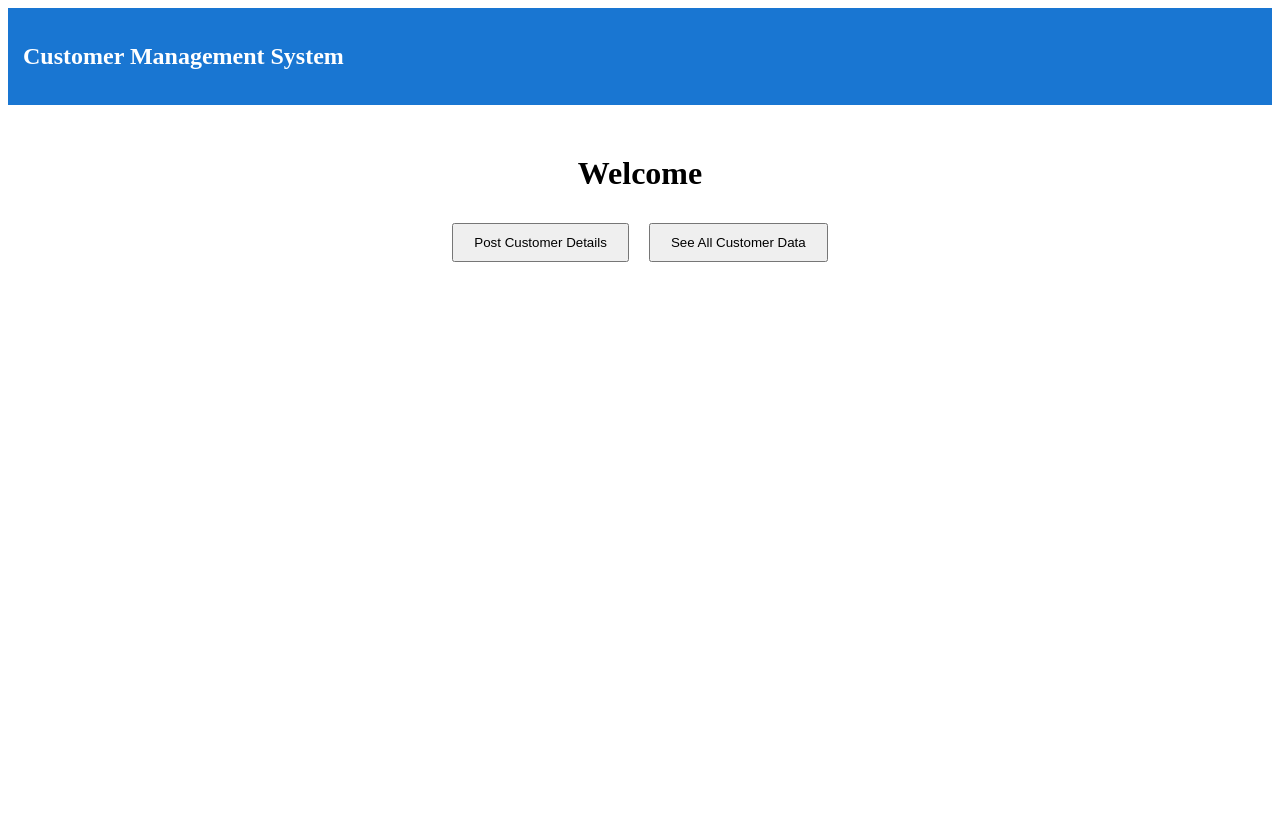
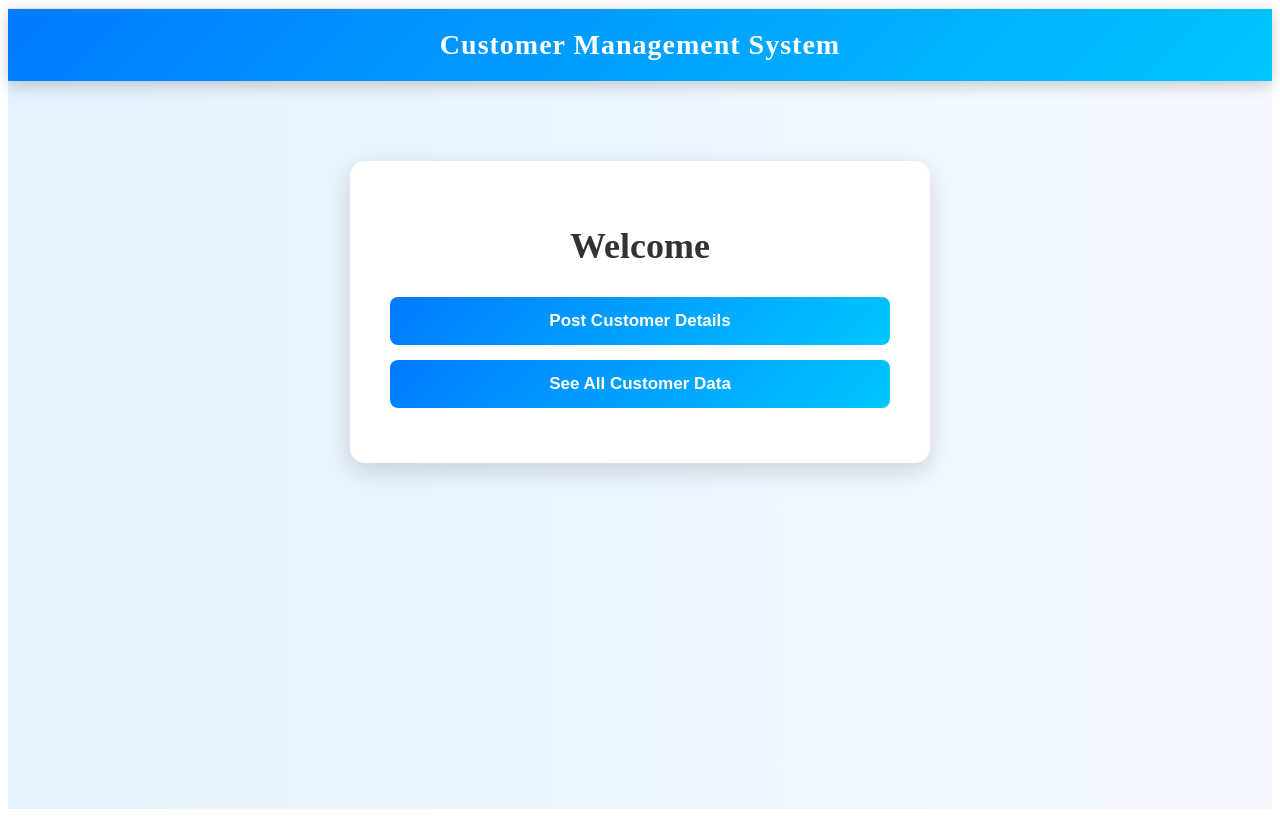
Before and after one commit to anjalivaidya01/crud-angular, an Angular app: page / in a window 1280 px wide. Built offline with nearby package versions, Linux system fonts and the light colour scheme.

Commit message:
Added delete button methods

```diff
--- a/src/app/components/home/home.component.css
+++ b/src/app/components/home/home.component.css
@@ -1,16 +1,78 @@
-.navbar{
-  background-color: #1976d2;
-  color:white;
-  padding:15px;
+/* Full Page Background */
+body {
+    margin: 0;
+    font-family: Arial, Helvetica, sans-serif;
 }
 
-.container{
-  text-align:center;
-  margin-top:50px;
+/* Navbar */
+.navbar {
+    background: linear-gradient(135deg, #007bff, #00c6ff);
+    color: white;
+    padding: 20px 40px;
+    box-shadow: 0 4px 15px rgba(0,0,0,0.2);
+    text-align: center;
 }
 
-button{
-  padding:10px 20px;
-  margin:10px;
-  cursor:pointer;
+.navbar h2 {
+    margin: 0;
+    font-size: 28px;
+    letter-spacing: 1px;
 }
+
+/* Main Container */
+.container {
+    width: 500px;
+    margin: 80px auto;
+    padding: 40px;
+    text-align: center;
+    background: #ffffff;
+    border-radius: 15px;
+    box-shadow: 0 8px 25px rgba(0,0,0,0.15);
+    transition: transform 0.3s ease;
+}
+
+.container:hover {
+    transform: translateY(-5px);
+}
+
+/* Welcome Heading */
+.container h1 {
+    color: #333;
+    margin-bottom: 30px;
+    font-size: 36px;
+}
+
+/* Buttons */
+.container button {
+    display: block;
+    width: 100%;
+    margin: 15px 0;
+    padding: 14px;
+    border: none;
+    border-radius: 8px;
+    background: linear-gradient(135deg, #007bff, #00c6ff);
+    color: white;
+    font-size: 17px;
+    font-weight: bold;
+    cursor: pointer;
+    transition: all 0.3s ease;
+}
+
+/* Hover Effect */
+.container button:hover {
+    transform: scale(1.05);
+    box-shadow: 0 6px 18px rgba(0,123,255,0.4);
+}
+
+/* Click Effect */
+.container button:active {
+    transform: scale(0.97);
+}
+
+/* Page Background */
+:host {
+    display: block;
+    min-height: 100vh;
+    background: linear-gradient(to right, #e3f2fd, #f5f9ff);
+    padding-top: 1px;
+}
--- a/src/app/components/post-customer/post-customer.component.html
+++ b/src/app/components/post-customer/post-customer.component.html
@@ -1,7 +1,4 @@
-<button  class="hbtn" routerLink="/" style="width: 100px;
-     align-items: center;">
-    Home
-  </button>
+
 
 
 <div class="container">
@@ -54,13 +51,8 @@
 
       </div>
 
-      <button
-        type="submit"
-        (click)="postCustomer()">
-
-        Post
-
-      </button>
+      <button type="submit" (click)="postCustomer()"> Post</button>
+      <button routerLink="/" > Home </button>
 
     </form>
 
--- a/src/app/components/update-customer/update-customer.component.html
+++ b/src/app/components/update-customer/update-customer.component.html
@@ -1,4 +1,4 @@
-<p>update-customer works!</p>
+
 <div class="container">
 
   <div class="form-container">
```
